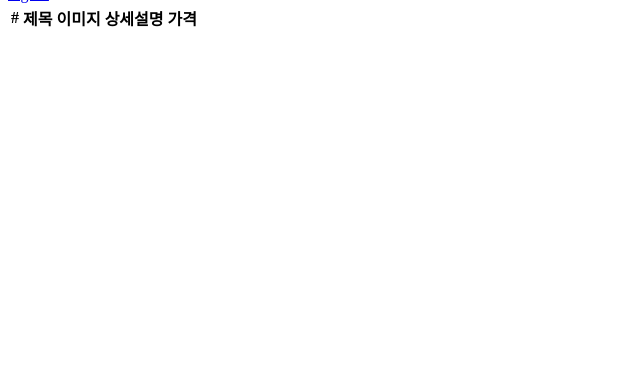
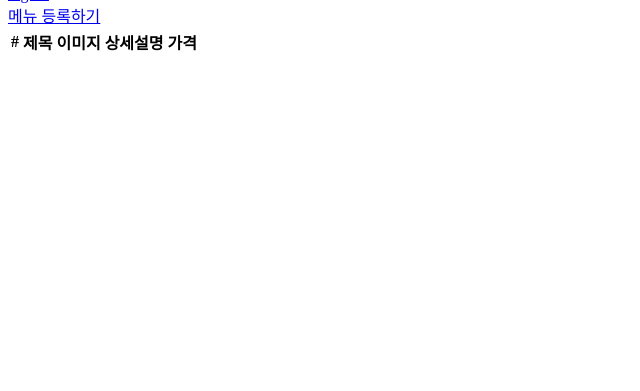
Before and after one commit to Capstone-Design-kiosk/motion_detection_kiosk, a Django app: page /menu_list/ in a window 1280 px wide. Shown: the part 409-800 px from the top of the page, without its empty margins (0-640 px from the left). Run offline with Django 3.2, Linux system fonts and the light colour scheme; the visitor is signed in with stand-in values (Sample User, id 1); data that the repository does not hold is empty.

Commit message:
delete/pagination

```diff
--- a/kiosk/settings.py
+++ b/kiosk/settings.py
@@ -82,9 +82,9 @@ DATABASES = {
         'ENGINE': 'django.db.backends.mysql',
         'NAME': 'kiosk',
         'USER': 'root',
-        'PASSWORD': 'password',
+        'PASSWORD': '038062',
         'HOST': 'localhost',
-        'PORT': '3308',
+        'PORT': '3306',
     }
 }
 
--- a/templates/menu/menu_list.html
+++ b/templates/menu/menu_list.html
@@ -10,6 +10,11 @@
       <div class="col-12">
           <a href="{% url 'logout' %}">logout</a>
           <img src = '{% url "feed" %}' width = "500px"  height = "400px">
+          <div class="row">
+            <div class="col-12">
+             <a class="nav-link" href="{% url 'menu_register' %}">메뉴 등록하기</a>
+            </div>
+        </div>
         <table class="table">
           <thead class="thead-dark">
             <tr>
@@ -38,9 +43,11 @@
             <td class='menu_delete'>
               <a href="{% url 'menu_delete' Menu.menu_id %}" onclick="return confirm('정말로 삭제하시겠습니까?')"> 삭제</a>
             </td>
+
           {% endfor %}
             </tbody>
         </table>
+
       </div>
     </div>
     <!--pagination-->
```
